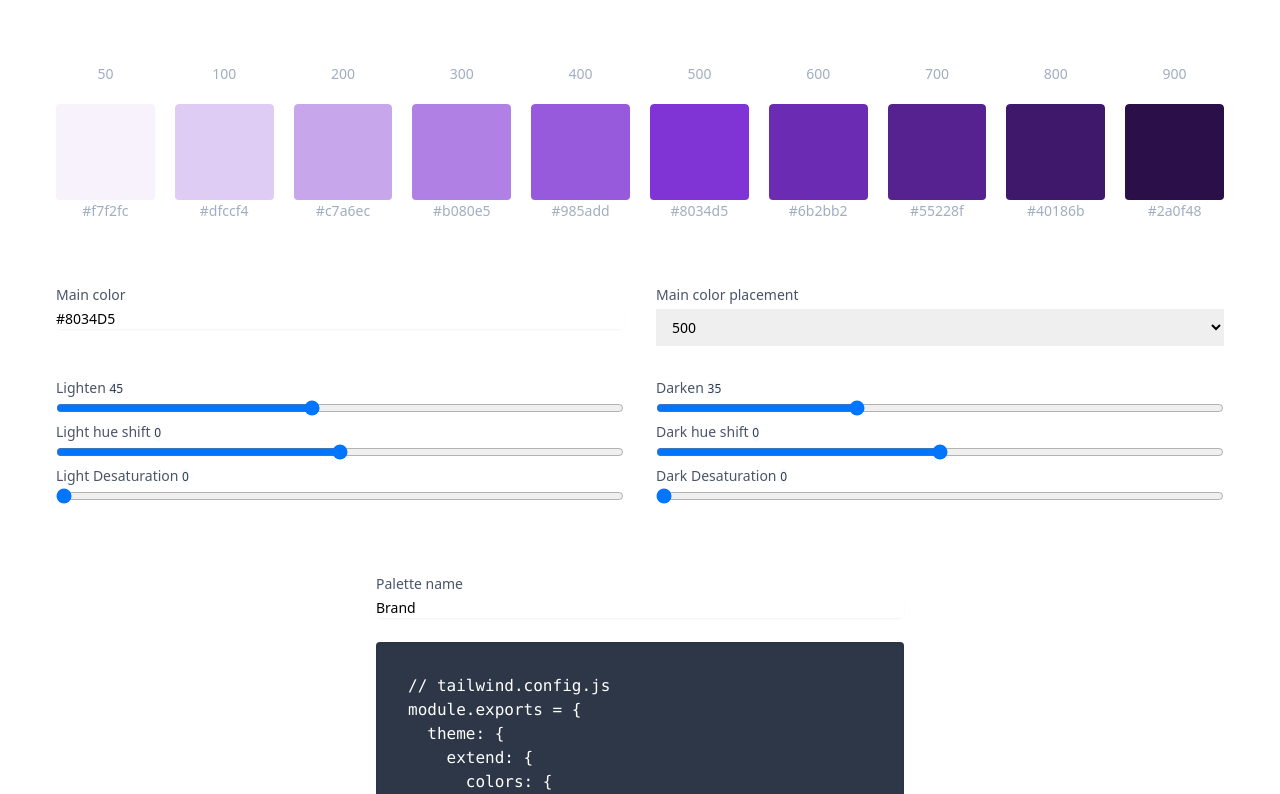
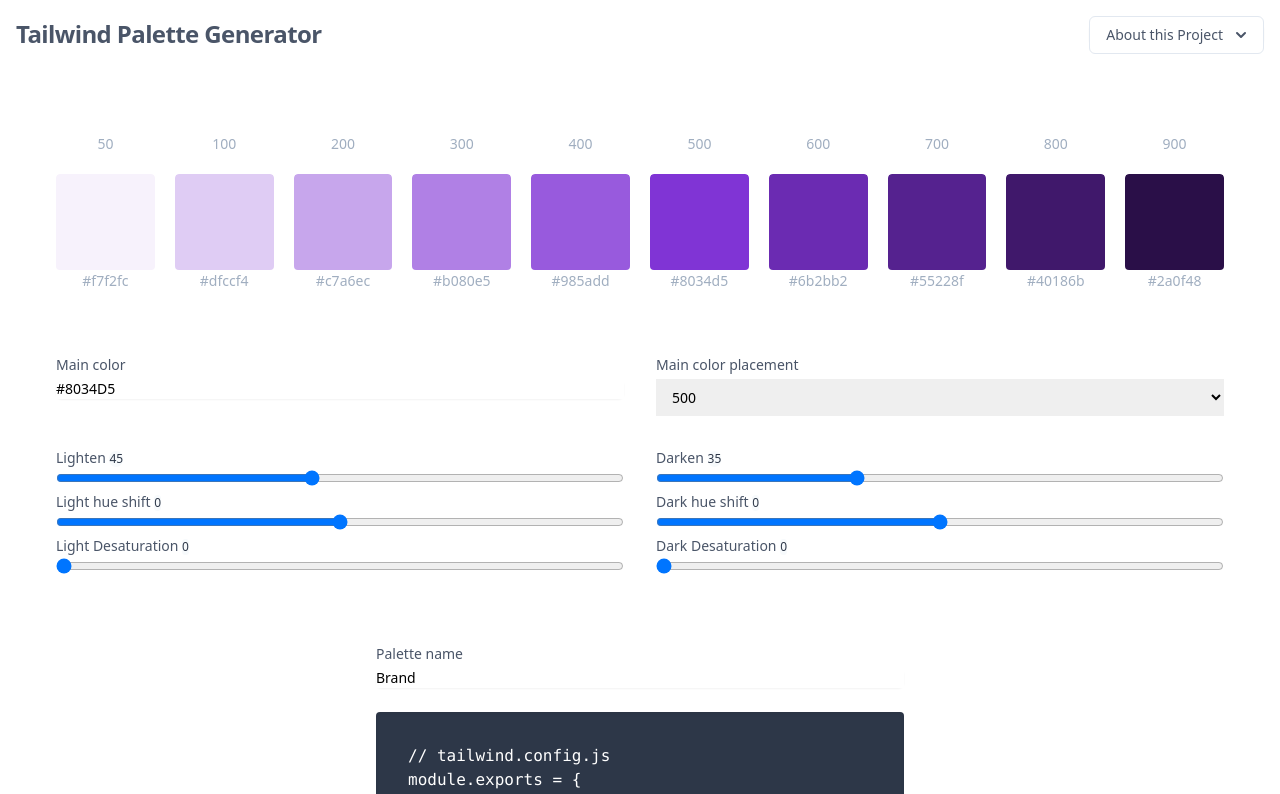
Before and after one commit to Jursdotme/tailwind-palette, a Nuxt app: page / in a window 1280 px wide. Shown: the top 794 px of the page. Built offline with nearby package versions, Linux system fonts and the light colour scheme; what @tailwindcss/ui would draw is missing.

Commit message:
Add header

```diff
--- /dev/null
+++ b/components/AboutButton.vue
@@ -0,0 +1,118 @@
+<template>
+  <div class="relative inline-block text-left">
+    <div>
+      <span class="rounded-md shadow-sm">
+        <button
+          id="options-menu"
+          type="button"
+          class="inline-flex justify-center w-full rounded-md border border-gray-300 px-4 py-2 bg-white text-sm leading-5 font-medium text-gray-700 hover:text-gray-500 focus:outline-none focus:border-blue-300 focus:shadow-outline-blue active:bg-gray-50 active:text-gray-800 transition ease-in-out duration-150"
+          aria-haspopup="true"
+          aria-expanded="true"
+          @click="isOpen = !isOpen"
+        >
+          About this Project
+          <svg
+            class="-mr-1 ml-2 h-5 w-5"
+            viewBox="0 0 20 20"
+            fill="currentColor"
+          >
+            <path
+              fill-rule="evenodd"
+              d="M5.293 7.293a1 1 0 011.414 0L10 10.586l3.293-3.293a1 1 0 111.414 1.414l-4 4a1 1 0 01-1.414 0l-4-4a1 1 0 010-1.414z"
+              clip-rule="evenodd"
+            />
+          </svg>
+        </button>
+      </span>
+    </div>
+
+    <!--
+    Dropdown panel, show/hide based on dropdown state.
+
+    Entering: "transition ease-out duration-100"
+      From: "transform opacity-0 scale-95"
+      To: "transform opacity-100 scale-100"
+    Leaving: "transition ease-in duration-75"
+      From: "transform opacity-100 scale-100"
+      To: "transform opacity-0 scale-95"
+  -->
+    <div
+      v-show="isOpen"
+      class="origin-top-right absolute right-0 mt-2 w-56 rounded-md shadow-lg"
+    >
+      <div
+        class="rounded-md bg-white shadow-xs"
+        role="menu"
+        aria-orientation="vertical"
+        aria-labelledby="options-menu"
+      >
+        <div class="px-4 py-3">
+          <p class="text-sm leading-5">
+            Made by
+          </p>
+          <p class="text-sm leading-5 font-medium text-gray-900 truncate">
+            Rasmus Jürs
+          </p>
+        </div>
+        <div class="border-t border-gray-100"></div>
+        <div class="py-1">
+          <a
+            href="https:jurs.me"
+            class="block px-4 py-2 text-sm leading-5 text-gray-700 hover:bg-gray-100 hover:text-gray-900 focus:outline-none focus:bg-gray-100 focus:text-gray-900"
+            role="menuitem"
+            >Website</a
+          >
+          <a
+            href="https://github.com/Jursdotme"
+            class="block px-4 py-2 text-sm leading-5 text-gray-700 hover:bg-gray-100 hover:text-gray-900 focus:outline-none focus:bg-gray-100 focus:text-gray-900"
+            role="menuitem"
+            >Github</a
+          >
+          <a
+            href="https://codepen.io/Jursdotme"
+            class="block px-4 py-2 text-sm leading-5 text-gray-700 hover:bg-gray-100 hover:text-gray-900 focus:outline-none focus:bg-gray-100 focus:text-gray-900"
+            role="menuitem"
+            >Codepen</a
+          >
+          <a
+            href="https://twitter.com/jursdotme"
+            class="block px-4 py-2 text-sm leading-5 text-gray-700 hover:bg-gray-100 hover:text-gray-900 focus:outline-none focus:bg-gray-100 focus:text-gray-900"
+            role="menuitem"
+            >Twitter</a
+          >
+          <a
+            href="https://www.linkedin.com/in/rasmusjuers/"
+            class="block px-4 py-2 text-sm leading-5 text-gray-700 hover:bg-gray-100 hover:text-gray-900 focus:outline-none focus:bg-gray-100 focus:text-gray-900"
+            role="menuitem"
+            >Linked in</a
+          >
+        </div>
+        <div class="border-t border-gray-100"></div>
+        <div class="py-1">
+          <form method="POST" action="#">
+            <button
+              type="submit"
+              class="block w-full text-left px-4 py-2 text-sm leading-5 text-gray-700 hover:bg-gray-100 hover:text-gray-900 focus:outline-none focus:bg-gray-100 focus:text-gray-900"
+              role="menuitem"
+            >
+              Contact
+            </button>
+          </form>
+        </div>
+      </div>
+    </div>
+  </div>
+</template>
+
+<script>
+export default {
+  title: 'AboutButton',
+  data() {
+    return {
+      isOpen: false
+    }
+  }
+}
+</script>
+
+<style lang="scss" scoped></style>
--- /dev/null
+++ b/components/Header.vue
@@ -0,0 +1,16 @@
+<template>
+  <div class="flex justify-between p-4">
+    <span class="text-2xl font-bold text-gray-700 tracking-tight"
+      >Tailwind Palette Generator</span
+    >
+    <AboutButton />
+  </div>
+</template>
+
+<script>
+export default {
+  title: 'Header'
+}
+</script>
+
+<style lang="scss" scoped></style>
--- a/layouts/default.vue
+++ b/layouts/default.vue
@@ -1,5 +1,6 @@
 <template>
   <div>
+    <Header />
     <Nuxt />
   </div>
 </template>
```
Also changed, not shown: 1 other file (tests, documents, lock files or other folders).
